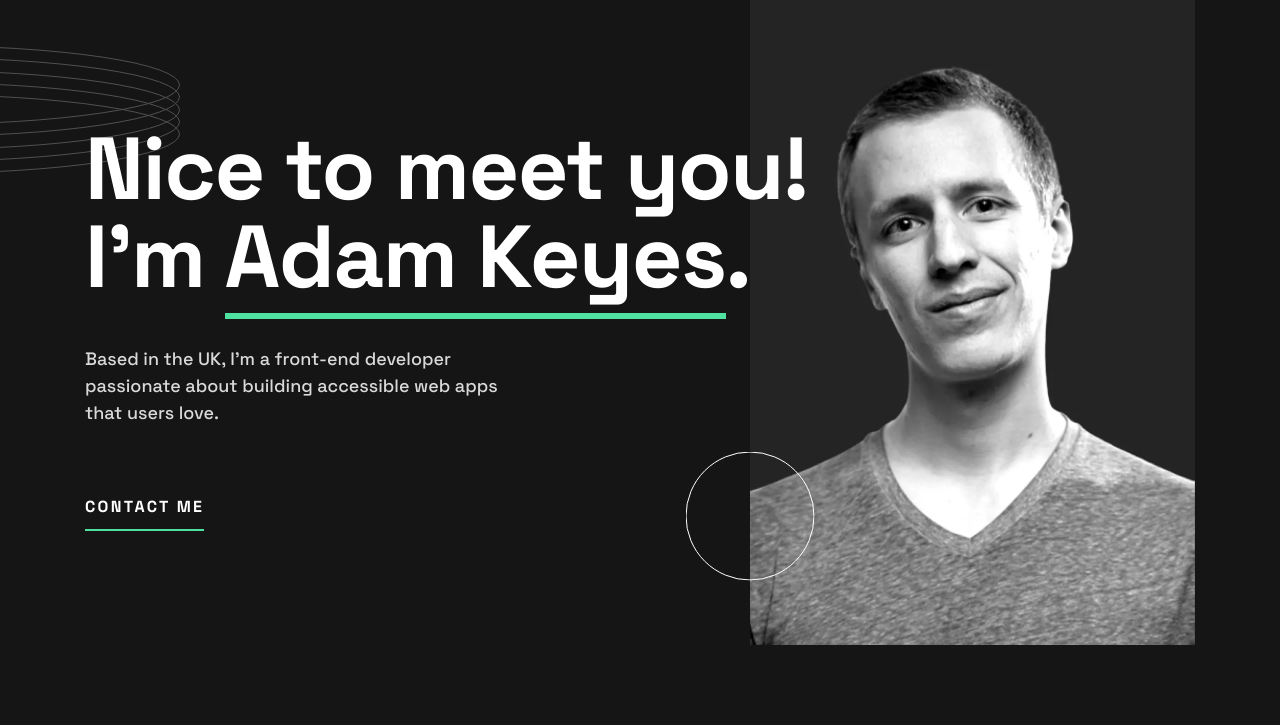
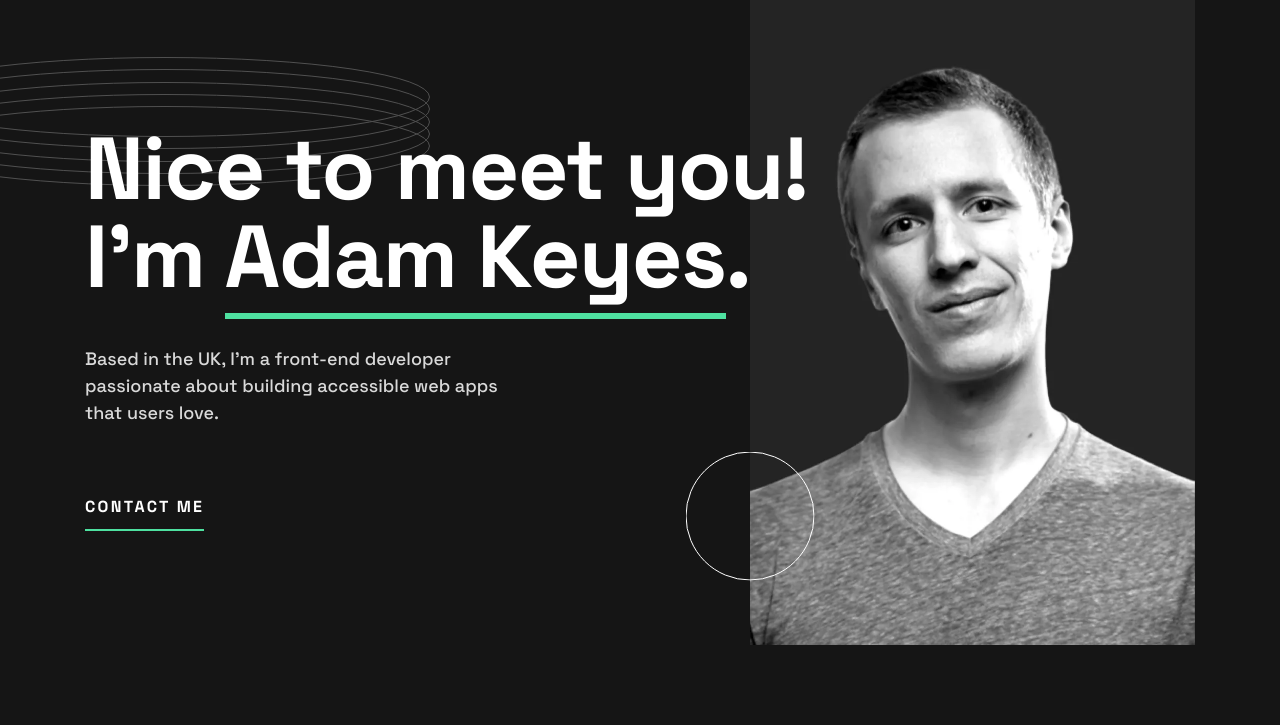
Before and after one commit to lumiuko/dev-portfolio, a website built with Vite: page index.html in a window 1280 px wide. Shown: the part 75-800 px from the top of the page. Built offline with nearby package versions, Linux system fonts and the light colour scheme.

Commit message:
small background fix

```diff
--- a/index.html
+++ b/index.html
@@ -33,7 +33,7 @@
     </nav>
 
     <main class="bg-pattern-rings bg-no-repeat bg-[right_-240px_top_1077px]">
-      <header class="px-4 tablet:px-8 tablet:pr-0 bg-pattern-rings bg-no-repeat bg-[-350px_120px] desktop:pr-8">
+      <header class="px-4 tablet:px-8 tablet:pr-0 bg-pattern-rings bg-no-repeat bg-[-350px_120px] tablet:bg-[-265px_85px] desktop:pr-8 desktop:bg-[-100px_132px]">
         <div class="max-w-[1110px] mx-auto">
           <div class="flex flex-col justify-between items-center tablet:flex-row tablet:px-0 border-solid border-b-2 border-light pb-20 desktop:pb-[6.5rem]">
             <picture class="flex-shrink-0 tablet:order-1 tablet:self-start tablet:w-full relative -z-10 max-w-[174px] tablet:max-w-[322px] desktop:max-w-small">
```
Also changed, not shown: 1 other file.
